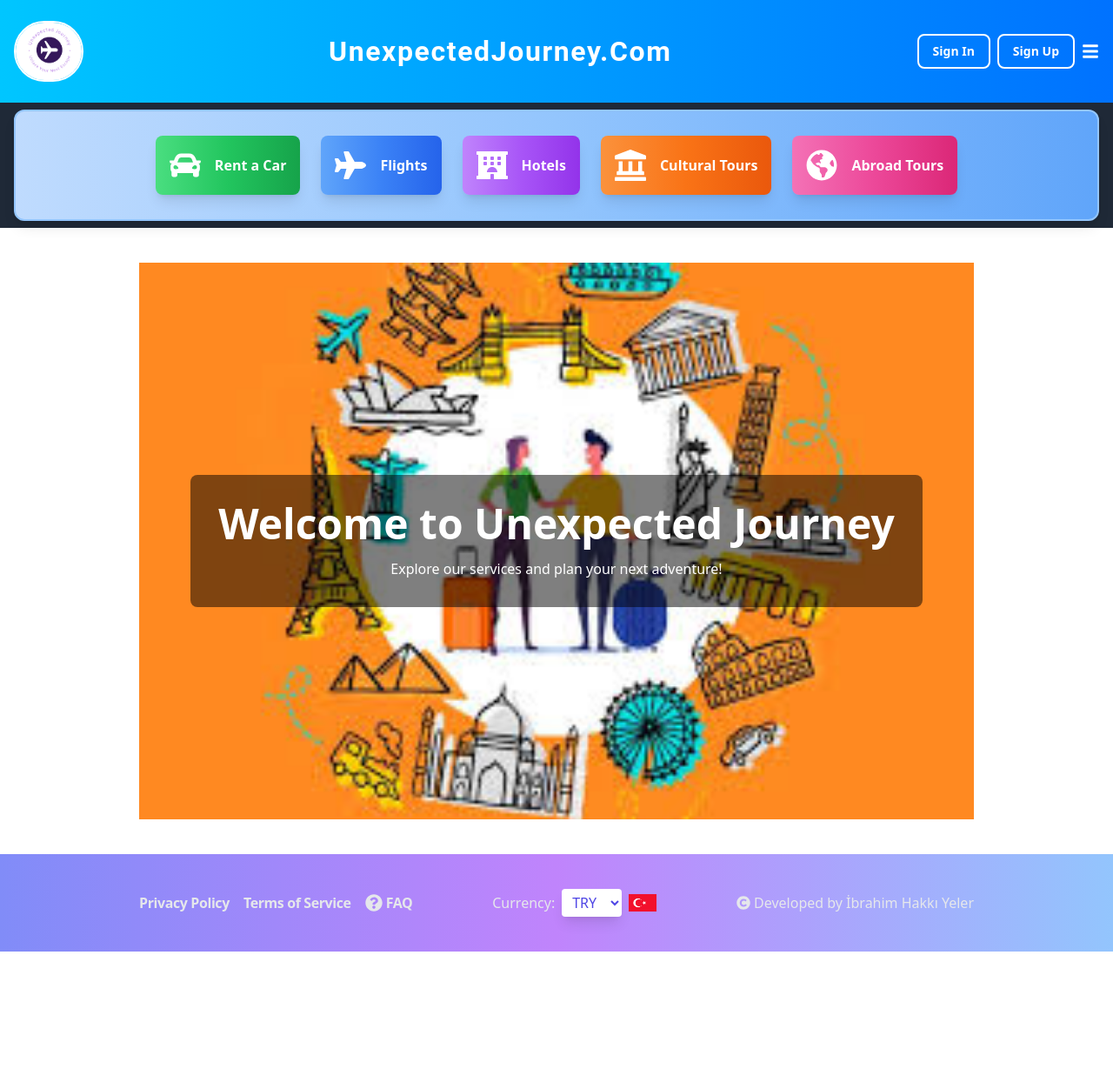
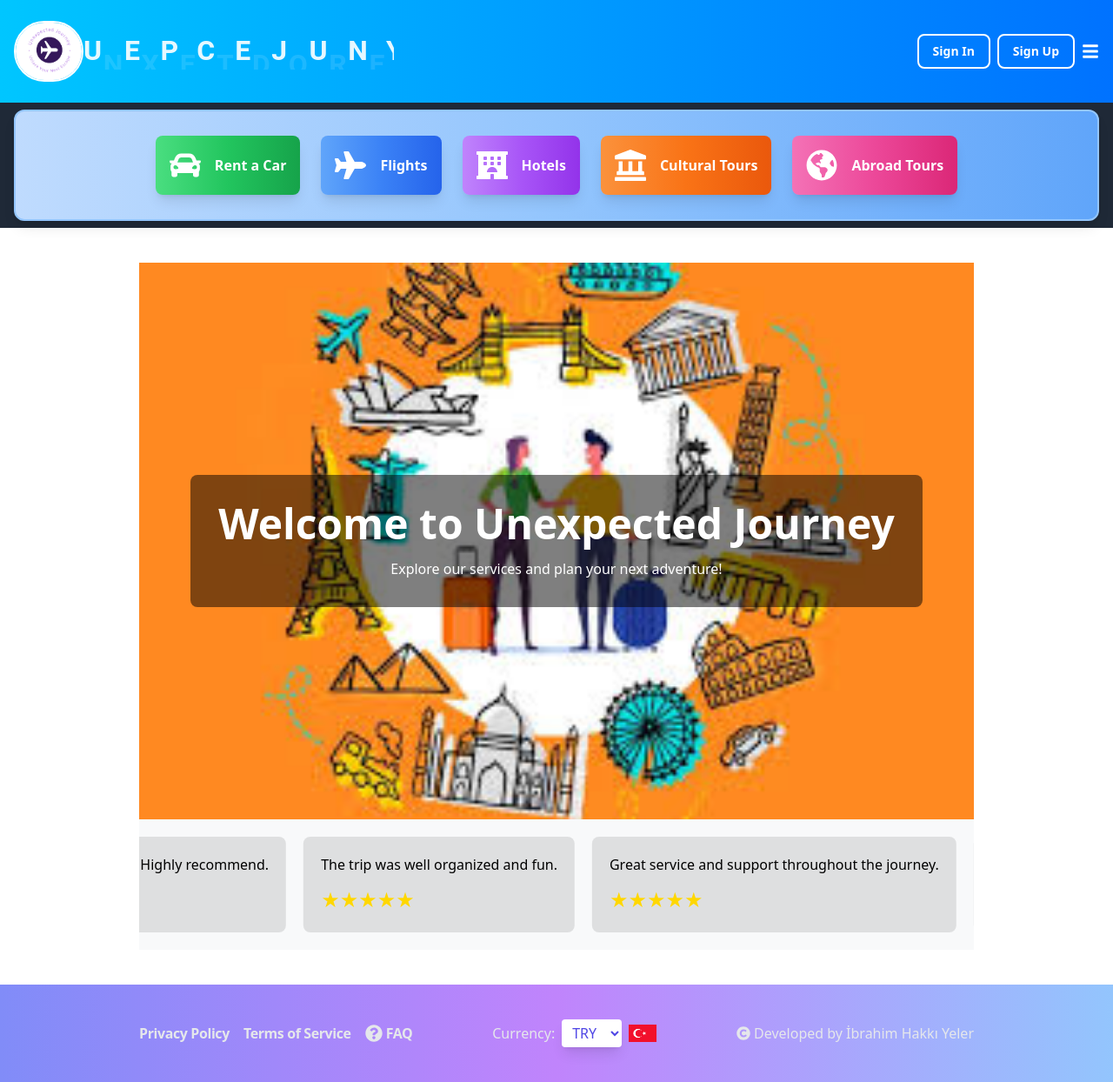
Before and after one commit to ibrahimyeler/BokingAppProject, a React (Vite) app in the folder frontend/: page /home in a window 1280 px wide. Shown: the whole page at 87% size. Before the commit the page ends 1094 px from the top, so only its background shows below. Built offline with nearby package versions, Linux system fonts and the light colour scheme.

Commit message:
user comments are added to home page

```diff
--- a/frontend/package.json
+++ b/frontend/package.json
@@ -27,6 +27,8 @@
     "react-icons": "^5.3.0",
     "react-query": "^3.39.3",
     "react-router-dom": "^6.26.1",
+    "react-slick": "^0.30.2",
+    "slick-carousel": "^1.8.1",
     "three": "^0.167.1"
   },
   "devDependencies": {
@@ -35,6 +37,8 @@
     "@types/react": "^18.3.3",
     "@types/react-dom": "^18.3.0",
     "@types/react-i18next": "^8.1.0",
+    "@typescript-eslint/eslint-plugin": "^8.0.0",
+    "@typescript-eslint/parser": "^8.0.0",
     "@vitejs/plugin-react": "^4.3.1",
     "@vitejs/plugin-react-swc": "^3.5.0",
     "autoprefixer": "^10.4.20",
@@ -46,8 +50,6 @@
     "tailwindcss": "^3.4.10",
     "ts-node": "^10.9.2",
     "typescript": "^5.5.3",
-    "@typescript-eslint/eslint-plugin": "^8.0.0",
-    "@typescript-eslint/parser": "^8.0.0",
     "vite": "^5.4.0",
     "vite-tsconfig-paths": "^5.0.1"
   }
--- a/frontend/src/components/Header.css
+++ b/frontend/src/components/Header.css
@@ -34,6 +34,13 @@
     animation: backgroundChange 9s infinite;
 }
 
+.title-text-wrapper {
+    overflow: hidden;
+    white-space: nowrap;
+    display: inline-block;
+    width: 100%;
+}
+
 .title-text {
     display: inline-block;
     font-size: 2rem; /* Yazı boyutunu ayarladık */
@@ -42,6 +49,20 @@
     text-transform: capitalize; /* Yazı stilini belirliyoruz (baş harf büyük) */
     font-family: 'Roboto', sans-serif; /* Yazı tipi değişikliği */
     letter-spacing: 0.05em; /* Harfler arasına biraz boşluk ekliyoruz */
+    white-space: nowrap;
+    overflow: hidden;
+    border-right: 2px solid white; /* Yanıp sönme efekti için imleç */
+    animation: typing 4s steps(40, end) infinite, blinkCursor 0.75s step-end infinite;
+}
+
+@keyframes typing {
+    from { width: 0; }
+    to { width: 100%; }
+}
+
+@keyframes blinkCursor {
+    from { border-right: 2px solid transparent; }
+    to { border-right: 2px solid white; }
 }
 
 .title-char {
--- a/frontend/src/components/Header.tsx
+++ b/frontend/src/components/Header.tsx
@@ -1,5 +1,3 @@
-
-
 import React, { useState, useEffect } from 'react';
 import { Link, useLocation, useNavigate } from 'react-router-dom';
 import { FaBars } from 'react-icons/fa';
@@ -31,6 +29,8 @@ const Header: React.FC = () => {
         navigate('/signin');
     };
 
+    const text = "UnexpectedJourney.com";
+
     return (
         <header className="header-background bg-gradient-to-r from-purple-500 via-indigo-600 to-blue-700 py-6 shadow-md relative">
             <div className="container mx-auto flex items-center justify-between px-4">
@@ -38,9 +38,15 @@ const Header: React.FC = () => {
                     <img src="/images/logo2.png" alt="Logo" className="w-20 h-auto rounded-full border-2 border-white" />
                 </Link>
                 <div className="flex-1 flex justify-center">
-                    <h1 className="title-text text-center">
-                        UnexpectedJourney.com
-                    </h1>
+                    <div className="title-text-wrapper">
+                        <h1 className="title-text">
+                            {text.split("").map((char, index) => (
+                                <span key={index} className="title-char">
+                                    {char}
+                                </span>
+                            ))}
+                        </h1>
+                    </div>
                 </div>
                 <div className="flex items-center space-x-2">
                     {!isAuthPage && (
--- /dev/null
+++ b/frontend/src/components/ReviewSlider.tsx
@@ -0,0 +1,30 @@
+import React from 'react';
+import './ReviewsSlider.css';
+
+const reviews = [
+    { text: "Amazing experience! Highly recommend.", rating: 5 },
+    { text: "The trip was well organized and fun.", rating: 4 },
+    { text: "Great service and support throughout the journey.", rating: 4 },
+    { text: "Enjoyed every bit of it, will definitely book again.", rating: 5 }
+];
+
+const ReviewsSlider: React.FC = () => {
+    return (
+        <div className="reviews-slider-container">
+            <div className="reviews-slider">
+                {reviews.concat(reviews).map((review, index) => (
+                    <div key={index} className="review-item">
+                        <p>{review.text}</p>
+                        <div className="rating">
+                            {Array.from({ length: 5 }, (_, i) => (
+                                <span key={i} className={`star ${i < review.rating ? 'filled' : ''}`}>★</span>
+                            ))}
+                        </div>
+                    </div>
+                ))}
+            </div>
+        </div>
+    );
+};
+
+export default ReviewsSlider;
--- /dev/null
+++ b/frontend/src/components/ReviewsSlider.css
@@ -0,0 +1,44 @@
+.reviews-slider-container {
+    width: 100%;
+    overflow: hidden;
+    position: relative;
+    background: #f8f9fa; /* Arka plan rengi */
+    padding: 20px 0;
+}
+
+.reviews-slider {
+    display: flex;
+    animation: scroll 15s linear infinite;
+}
+
+.review-item {
+    min-width: 300px; /* Her bir yorum kutusunun genişliği */
+    padding: 20px;
+    margin-right: 20px;
+    background: rgba(0, 0, 0, 0.1);
+    border-radius: 8px;
+    flex: 0 0 auto; /* Flex öğelerinin boyutlarını ayarlar */
+}
+
+.rating {
+    font-size: 1.5rem;
+    margin-top: 10px;
+}
+
+.star {
+    color: #ffd700; /* Altın renginde yıldızlar */
+    font-size: 1.5rem;
+}
+
+.star.filled {
+    color: #ffd700; /* Dolmuş yıldızlar */
+}
+
+@keyframes scroll {
+    0% {
+        transform: translateX(0);
+    }
+    100% {
+        transform: translateX(-50%);
+    }
+}
--- a/frontend/src/pages/Home.css
+++ b/frontend/src/pages/Home.css
@@ -5,7 +5,8 @@
   display: flex;
   align-items: center;
   justify-content: center;
-  transition: background-image 1s ease-in-out; /* Yumuşak geçiş efekti */
+  position: relative; /* Animasyonun konumlandırılabilmesi için */
+  overflow: hidden; /* Arka planın kaymasını sınırlamak için */
 }
 
 .hero-overlay {
@@ -13,3 +14,53 @@
   padding: 2rem;
   border-radius: 8px;
 }
+
+.reviews-container {
+  margin: 4rem auto;
+  max-width: 800px;
+  padding: 0 1rem;
+}
+
+.review-slide {
+  padding: 1rem;
+  background: rgba(0, 0, 0, 0.1);
+  border-radius: 8px;
+  margin: 0 1rem;
+}
+
+.rating {
+  font-size: 1.5rem;
+}
+
+.star {
+  color: #ffd700; /* Altın renginde yıldızlar */
+  font-size: 1.5rem;
+}
+
+.star.filled {
+  color: #ffd700; /* Dolmuş yıldızlar */
+}
+
+/* Animasyon için stil ekleyin */
+@keyframes slidingStripes {
+  0% {
+    background-position: 0 0;
+  }
+  100% {
+    background-position: 100% 0;
+  }
+}
+
+.home-container::before {
+  content: '';
+  position: absolute;
+  top: 0;
+  left: 0;
+  width: 100vw; /* Tam genişlik */
+  height: 100%; /* Tam yükseklik */
+  background-image: linear-gradient(45deg, rgba(255, 0, 150, 0.3), rgba(0, 204, 255, 0.3)); /* Renkli şeritler */
+  background-size: 200% 200%; /* Animasyon alanını genişletir */
+  background-repeat: no-repeat;
+  animation: slidingStripes 10s linear infinite; /* Animasyon süresi ve türü */
+  z-index: -1; /* Arka planda olmasını sağlar */
+}
--- a/frontend/src/pages/Home.tsx
+++ b/frontend/src/pages/Home.tsx
@@ -1,7 +1,8 @@
 import React, { useState, useEffect } from 'react';
 import './Home.css';
+import ReviewsSlider from '../components/ReviewSlider';
 
-const images = [
+const images: string[] = [
     '/images/abroadTours.jpeg',
     '/images/culturalTour.jpeg',
     '/images/flight.webp',
@@ -9,7 +10,7 @@ const images = [
 ];
 
 const Home: React.FC = () => {
-    const [currentImageIndex, setCurrentImageIndex] = useState(0);
+    const [currentImageIndex, setCurrentImageIndex] = useState<number>(0);
 
     useEffect(() => {
         const interval = setInterval(() => {
@@ -22,13 +23,16 @@ const Home: React.FC = () => {
     }, []);
 
     return (
-        <div className="home-container" style={{ backgroundImage: `url(${images[currentImageIndex]})` }}>
-            <div className="hero-overlay">
-                <h1 className="text-5xl font-bold text-center text-white">Welcome to Unexpected Journey</h1>
-                <p className="text-center text-white mt-4">Explore our services and plan your next adventure!</p>
+        <div>
+            <div className="home-container" style={{ backgroundImage: `url(${images[currentImageIndex]})` }}>
+                <div className="hero-overlay">
+                    <h1 className="text-5xl font-bold text-center text-white">Welcome to Unexpected Journey</h1>
+                    <p className="text-center text-white mt-4">Explore our services and plan your next adventure!</p>
+                </div>
             </div>
+            <ReviewsSlider />
         </div>
     );
-}
+};
 
 export default Home;
```
Also changed, not shown: 1 other file (tests, documents, lock files or other folders).
